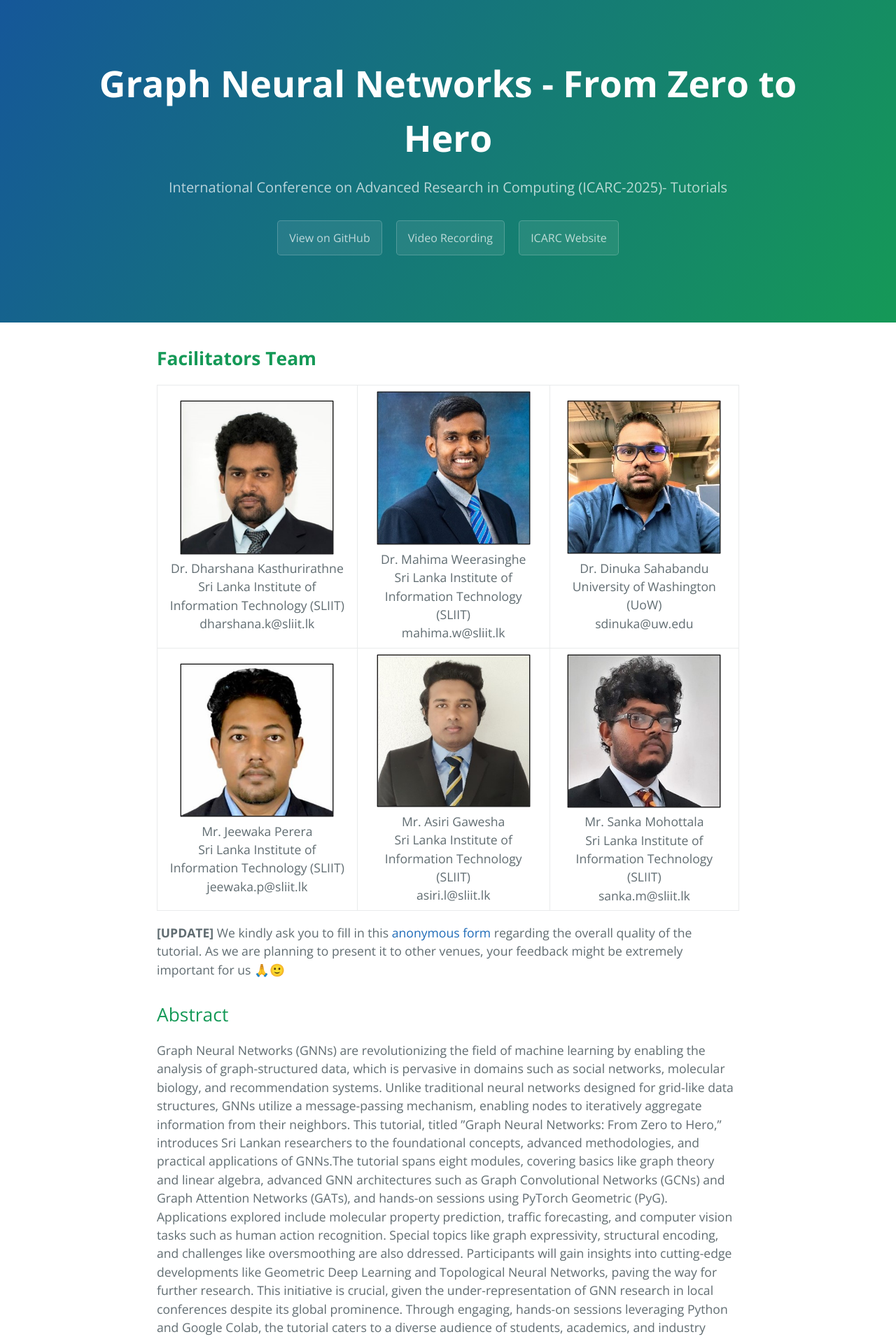
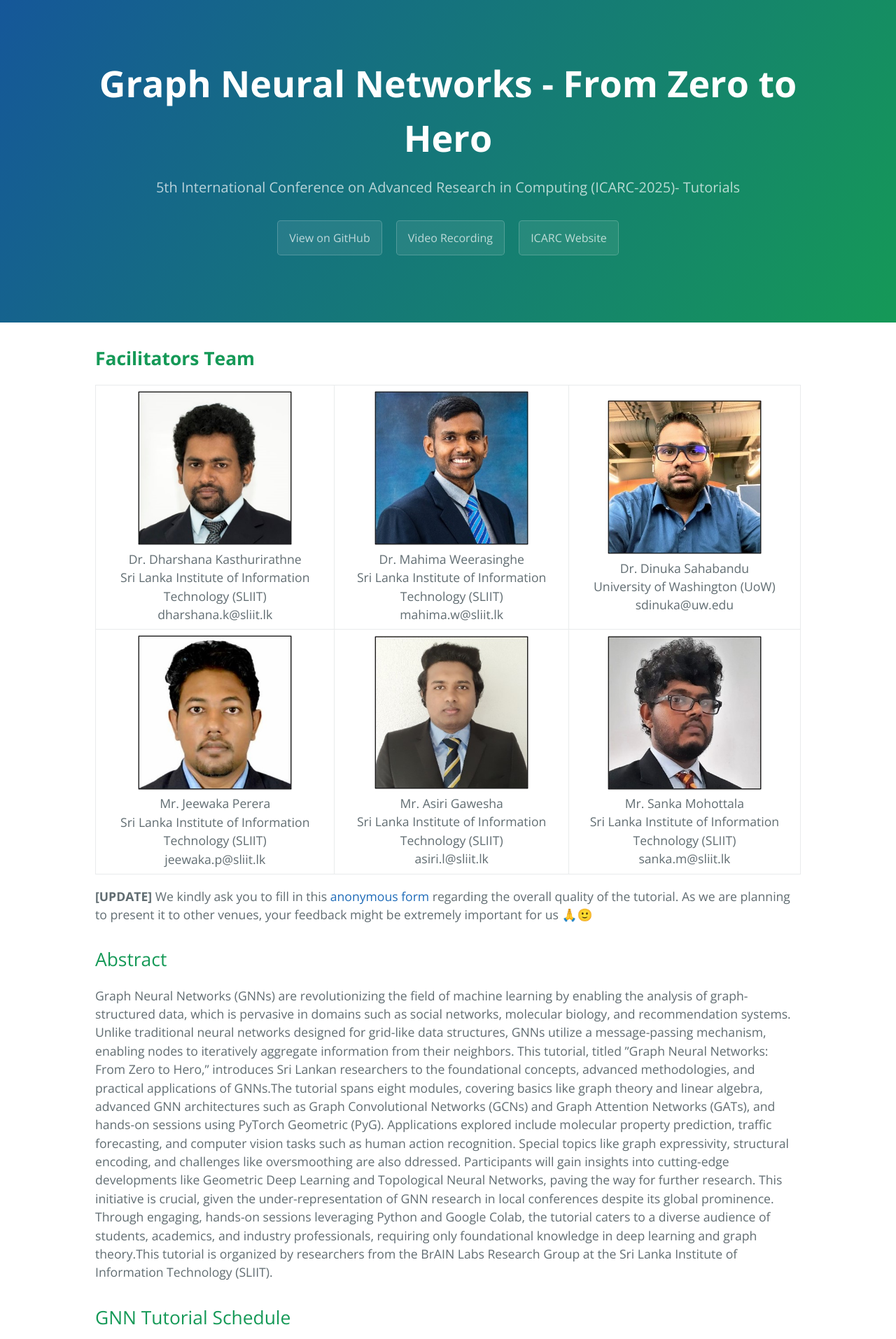
Before and after one commit to tinyml-in-action/tinyml-in-action.github.io, a Jekyll site: the page built from index.md, in a window 1280 px wide. Shown: the top 1914 px of the page at 70% size. Built offline with Jekyll 4.4.1, drawn with Linux system fonts in a browser that asks for light colours.

Commit message:
new update

```diff
--- a/_config.yml
+++ b/_config.yml
@@ -1,5 +1,5 @@
 title: Graph Neural Networks - From Zero to Hero
-description: International Conference on Advanced Research in Computing (ICARC-2025)- Tutorials
+description: 5th International Conference on Advanced Research in Computing (ICARC-2025)- Tutorials
 # show_downloads: true
 # google_analytics:
 theme: jekyll-theme-cayman
--- a/assets/css/style.scss
+++ b/assets/css/style.scss
@@ -3,14 +3,14 @@
 
 @import 'jekyll-theme-cayman';
 
-// .main-content {
-//   @media screen and (min-width: 64em) {
-//     max-width: 75rem;  // Increased from 64rem
-//     padding: 2rem 6rem;
-//     margin: 0 auto;
-//     font-size: 1.1rem;
-//   }
-// }
+.main-content {
+  @media screen and (min-width: 64em) {
+    max-width: 75rem;  // Increased from 64rem
+    padding: 2rem 6rem;
+    margin: 0 auto;
+    font-size: 1.1rem;
+  }
+}
 
 
 // // Justify abstract text
```
